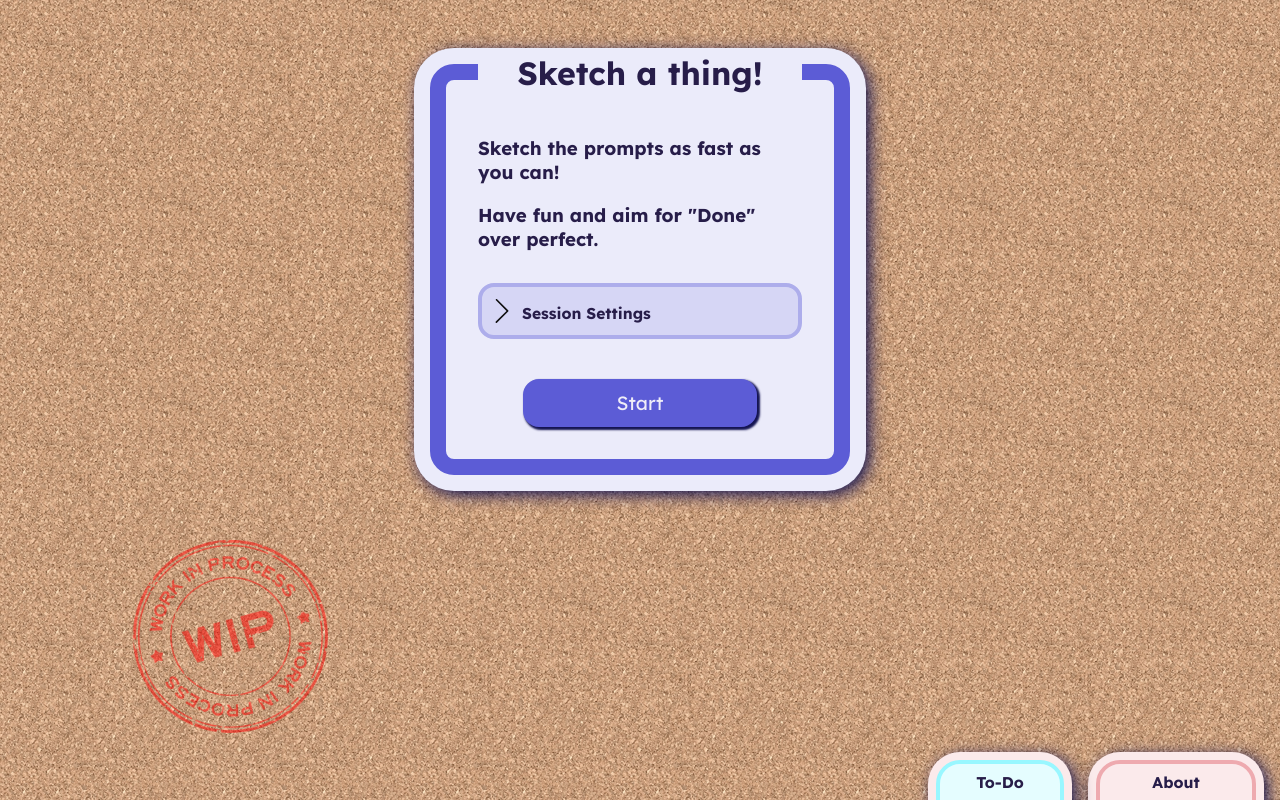
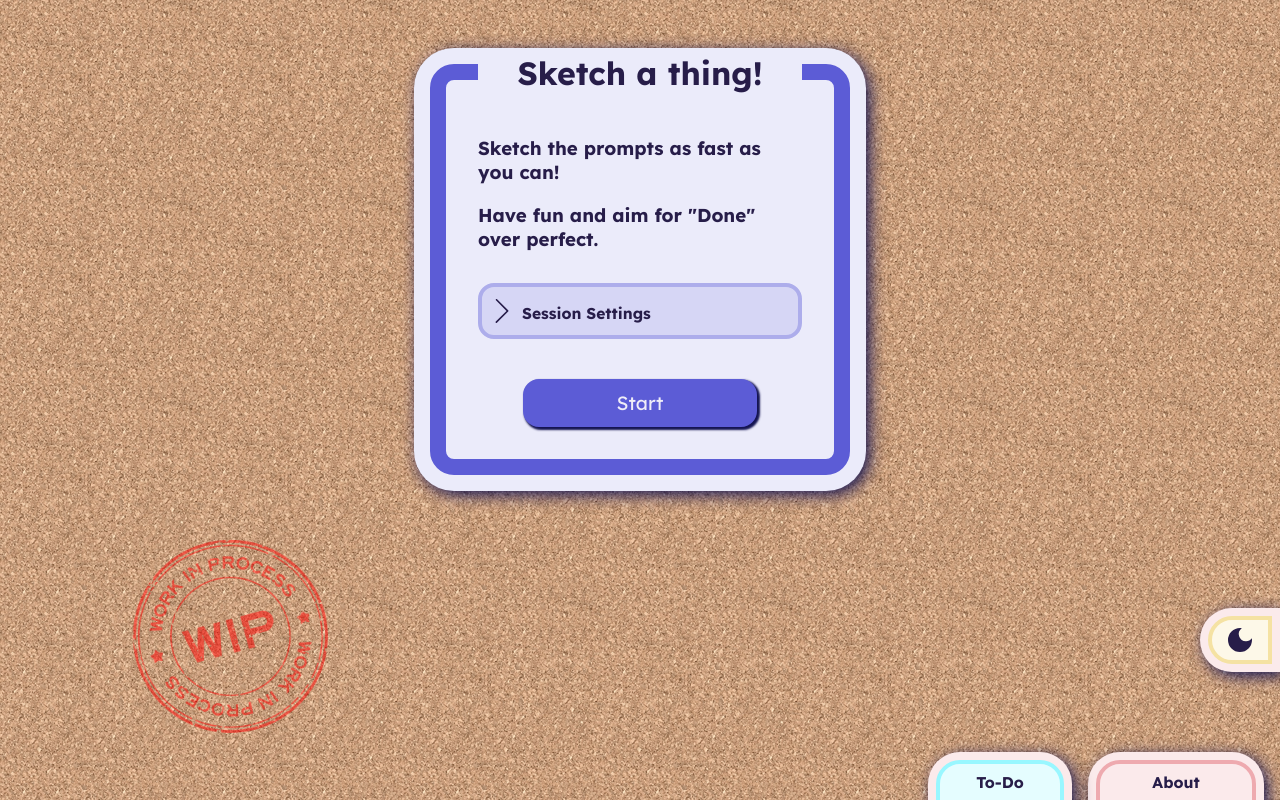
Before and after one commit to ConnorOfLocke/SketchSomething, a React (Create React App) app: page / in a window 1280 px wide. Built offline with nearby package versions, Linux system fonts and the light colour scheme.

Commit message:
Setup getting dark mode from the browser and overwriting it

```diff
--- a/src/App.js
+++ b/src/App.js
@@ -2,11 +2,14 @@ import { RouterProvider } from "react-router-dom";
 import { Provider } from "react-redux";
 import store from "./store";
 import SiteRouter from "./Router";
+import DarkModeWrapper from "./components/DarkModeController";
 
 function App() {
   return (
     <Provider store={store}>
-      <RouterProvider router={SiteRouter} />
+      <DarkModeWrapper>
+        <RouterProvider router={SiteRouter} />
+      </DarkModeWrapper>
     </Provider>
   );
 }
--- /dev/null
+++ b/src/components/DarkModeController.js
@@ -0,0 +1,31 @@
+import { useDispatch, useSelector } from "react-redux";
+import { uiStateActions } from "../store/ui-state-slice";
+import usePrefersDarkMode from "../hooks/usePrefersDarkMode";
+import { useEffect } from "react";
+
+function DarkModeWrapper({ children }) {
+  const { overrideDarkMode, prefersDarkMode } = useSelector(
+    (state) => state.uiState
+  );
+  const dispatch = useDispatch();
+
+  function SetDarkmode(isDarkMode) {
+    document.body.setAttribute("data-theme", isDarkMode ? "dark" : "light");
+  }
+
+  usePrefersDarkMode((darkMode) => {
+    dispatch(uiStateActions.setPreferDarkMode(darkMode));
+  });
+
+  useEffect(() => {
+    if (overrideDarkMode) {
+      SetDarkmode(overrideDarkMode === "dark");
+    } else {
+      SetDarkmode(prefersDarkMode);
+    }
+  }, [overrideDarkMode, prefersDarkMode]);
+
+  return children;
+}
+
+export default DarkModeWrapper;
--- a/src/components/Footer.js
+++ b/src/components/Footer.js
@@ -1,11 +1,22 @@
 import { useState } from "react";
+import { useDispatch, useSelector } from "react-redux";
 import AboutModal from "./modals/About";
 import classes from "./Footer.module.css";
 import ToDoModal from "./modals/Todo";
+import { IconWrapper } from "./utils/icons";
+import { uiStateActions } from "../store/ui-state-slice";
 
 function Footer() {
   const [aboutModalOpen, setAboutModalOpen] = useState();
   const [toDoModalOpen, setToDoModalOpen] = useState();
+  const { overrideDarkMode, prefersDarkMode } = useSelector(
+    (state) => state.uiState
+  );
+  const dispatch = useDispatch();
+
+  const currDarkMode = Boolean(overrideDarkMode)
+    ? overrideDarkMode === "dark"
+    : prefersDarkMode;
 
   function onAboutClick() {
     setAboutModalOpen(true);
@@ -13,6 +24,12 @@ function Footer() {
 
   function onToDoClick() {
     setToDoModalOpen(true);
+  }
+
+  function toggleDarkMode() {
+    dispatch(
+      uiStateActions.setOverrideDarkMode(!currDarkMode ? "dark" : "light")
+    );
   }
 
   return (
@@ -36,6 +53,14 @@ function Footer() {
             <h3>To-Do</h3>
           </button>
         </header>
+        <header className={classes.darkMode}>
+          <button onClick={toggleDarkMode}>
+            <IconWrapper
+              iconID={!currDarkMode ? "darkmode" : "lightmode"}
+              size="2rem"
+            />
+          </button>
+        </header>
       </footer>
     </>
   );
--- a/src/components/Footer.module.css
+++ b/src/components/Footer.module.css
@@ -5,31 +5,42 @@ footer {
   height: 3rem;
 }
 
-footer .todo {
-  width: 8rem;
+footer .todo,
+footer .about {
   position: absolute;
   margin-right: 1rem;
-  right: 12rem;
   padding: 0.5rem;
   border-radius: 2rem 2rem 0 0;
   background-color: var(--secondary-50);
   box-shadow: 0.25rem 0.25rem 1rem var(--background-800);
 }
 
+footer .todo {
+  width: 8rem;
+  right: 12rem;
+}
+
 footer .about {
   width: 10rem;
+  right: 0;
+}
+
+footer .darkMode {
   position: absolute;
-  margin-right: 1rem;
-  right: 0;
+  margin-right: 0;
   padding: 0.5rem;
-  border-radius: 2rem 2rem 0 0;
+  border-radius: 2rem 0 0 2rem;
   background-color: var(--secondary-50);
   box-shadow: 0.25rem 0.25rem 1rem var(--background-800);
+  width: 4rem;
+  right: 0;
+  bottom: 8rem;
 }
 
 /* button */
 footer .about button,
-footer .todo button {
+footer .todo button,
+footer .darkMode button {
   margin: 0;
   width: 100%;
   border-radius: 1.5rem 1.5rem 0 0;
@@ -48,16 +59,29 @@ footer .todo button {
   background-color: var(--accent-50);
 }
 
+footer .darkMode button {
+  border-radius: 1.5rem 0 0 1.5rem;
+  padding: 0.25rem 0.25rem;
+  border: 0.25rem solid var(--primary-200);
+  background-color: var(--primary-50);
+}
+
 /* button text */
 footer .about button h3,
-footer .todo button h3 {
+footer .todo button h3,
+footer .darkMode button h3 {
   color: var(--text-800);
   transition: color ease-in 100ms;
+}
+
+footer .about button h3,
+footer .todo button h3 {
   margin-top: 0.25rem;
 }
 
 footer .about button:hover h3,
-footer .todo button:hover h3 {
+footer .todo button:hover h3,
+footer .darkMode button:hover h3 {
   color: var(--text-50);
 }
 
@@ -70,3 +94,8 @@ footer .todo button:hover {
   background-color: var(--accent-400);
   color: var(--text-50);
 }
+
+footer .darkMode button:hover {
+  background-color: var(--primary-400);
+  color: var(--text-50);
+}
--- a/src/components/utils/icons/IconWrapper.js
+++ b/src/components/utils/icons/IconWrapper.js
@@ -4,7 +4,7 @@ import { CenteredRow, CenteredColumn } from "../layouts/CenteringContainer";
 import { FaGithub, FaLinkedin } from "react-icons/fa";
 import { FaBluesky } from "react-icons/fa6";
 import { MdEmail } from "react-icons/md";
-
+import { MdLightMode, MdDarkMode } from "react-icons/md";
 const iconPairs = [
   { id: "link", icon: SlLink },
   { id: "arrow-right", icon: SlArrowRight },
@@ -13,9 +13,11 @@ const iconPairs = [
   { id: "email", icon: MdEmail },
   { id: "linkedIn", icon: FaLinkedin },
   { id: "bluesky", icon: FaBluesky },
+  { id: "lightmode", icon: MdLightMode },
+  { id: "darkmode", icon: MdDarkMode },
 ];
 
-function IconWrapper({ iconID, size }) {
+function IconWrapper({ iconID, size = "1rem" }) {
   const iconindex = iconPairs.findIndex((icon) => icon.id === iconID);
   const iconPair = iconPairs[iconindex];
 
@@ -32,22 +34,28 @@ function IconWrapper({ iconID, size }) {
       iconClassName = `${classes.icon} ${classes.linkedIn}`;
       break;
     case "email":
+      iconClassName = `${classes.icon} ${classes.email}`;
+      break;
     default:
-      iconClassName = `${classes.icon} ${classes.email}`;
+      iconClassName = `${classes.icon}`;
       break;
   }
 
   //On safari svg's dont take sizes in rem
   let adjustedSize = size;
-  if (size.includes("rem")){
-    adjustedSize = parseFloat(size) * parseFloat(getComputedStyle(document.documentElement).fontSize);
+  if (size.includes("rem")) {
+    adjustedSize =
+      parseFloat(size) *
+      parseFloat(getComputedStyle(document.documentElement).fontSize);
   }
 
   return (
     <div className={classes.iconWrapper}>
       <CenteredColumn className={classes.iconBackground}>
         <CenteredRow>
-          {iconPair && <iconPair.icon className={iconClassName} size={adjustedSize} />}
+          {iconPair && (
+            <iconPair.icon className={iconClassName} size={adjustedSize} />
+          )}
         </CenteredRow>
       </CenteredColumn>
     </div>
--- a/src/components/utils/icons/IconWrapper.module.css
+++ b/src/components/utils/icons/IconWrapper.module.css
@@ -1,6 +1,7 @@
 .iconWrapper {
   margin: auto 0;
   display: block;
+  color: var(--text-800);
 }
 
 .icon.bluesky {
--- /dev/null
+++ b/src/hooks/usePrefersDarkMode.js
@@ -0,0 +1,20 @@
+import { useEffect } from "react";
+
+export default function usePrefersDarkMode(onDarkModeChange) {
+  useEffect(() => {
+    const mediaCheck = window.matchMedia("(prefers-color-scheme: dark)");
+
+    //Call it on first hit
+    onDarkModeChange(mediaCheck.matches);
+
+    //add it to the listener
+    const listener = window.addEventListener(
+      "change",
+      onDarkModeChange(mediaCheck.matches)
+    );
+
+    return () => {
+      window.removeEventListener("change", listener);
+    };
+  }, [onDarkModeChange]);
+}
--- a/src/index.css
+++ b/src/index.css
@@ -1,4 +1,5 @@
-:root/*[data-theme="light"]*/ {
+:root {
+  --background-image: url("../public/cork-board.png");
   --spiggleedoo-main: #f578e0;
   --spiggleedoo-secondary: #f4f14e;
   --spiggleedoo-accent: #6ee376;
@@ -63,11 +64,12 @@
   --accent-900: #002f33;
   --accent-950: #00171a;
 }
-/*
-:root[data-theme="dark"] {
+
+[data-theme="dark"] {
+  --background-image: url("../public/stressed_linen.webp");
   --spiggleedoo-main: #f578e0;
-  --spiggleedoo-secondary: #F4F14E;
-  --spiggleedoo-accent: #6EE376;
+  --spiggleedoo-secondary: #f4f14e;
+  --spiggleedoo-accent: #6ee376;
 
   --text-50: #0a0712;
   --text-100: #130f24;
@@ -128,7 +130,7 @@
   --accent-800: #99f7ff;
   --accent-900: #ccfbff;
   --accent-950: #e5fdff;
-}*/
+}
 
 body {
   margin: 0;
@@ -137,13 +139,14 @@ body {
     sans-serif;
   -webkit-font-smoothing: antialiased;
   -moz-osx-font-smoothing: grayscale;
-  background-image: url("../public/cork-board.png");
+  background-image: var(--background-image);
   text-align: center;
   width: auto;
   min-height: 100vh;
   height: 100%;
 }
 
+body,
 h1,
 h2,
 h3,
@@ -152,6 +155,7 @@ legend {
   color: var(--text-800);
 }
 
-p {
+p,
+li {
   color: var(--text-800);
 }
--- a/src/store/ui-state-slice.js
+++ b/src/store/ui-state-slice.js
@@ -2,6 +2,8 @@ import { createSlice } from "@reduxjs/toolkit";
 
 const defaultUIState = {
   modalOpen: false,
+  prefersDarkMode: false,
+  overrideDarkMode: "",
 };
 
 const uiStateSlice = createSlice({
@@ -11,6 +13,12 @@ const uiStateSlice = createSlice({
     setModalState(state, action) {
       state.modalOpen = action.payload;
     },
+    setPreferDarkMode(state, action) {
+      state.prefersDarkMode = action.payload;
+    },
+    setOverrideDarkMode(state, action) {
+      state.overrideDarkMode = action.payload;
+    },
   },
 });
 
```
Also changed, not shown: public/stressed_linen.webp (added).
